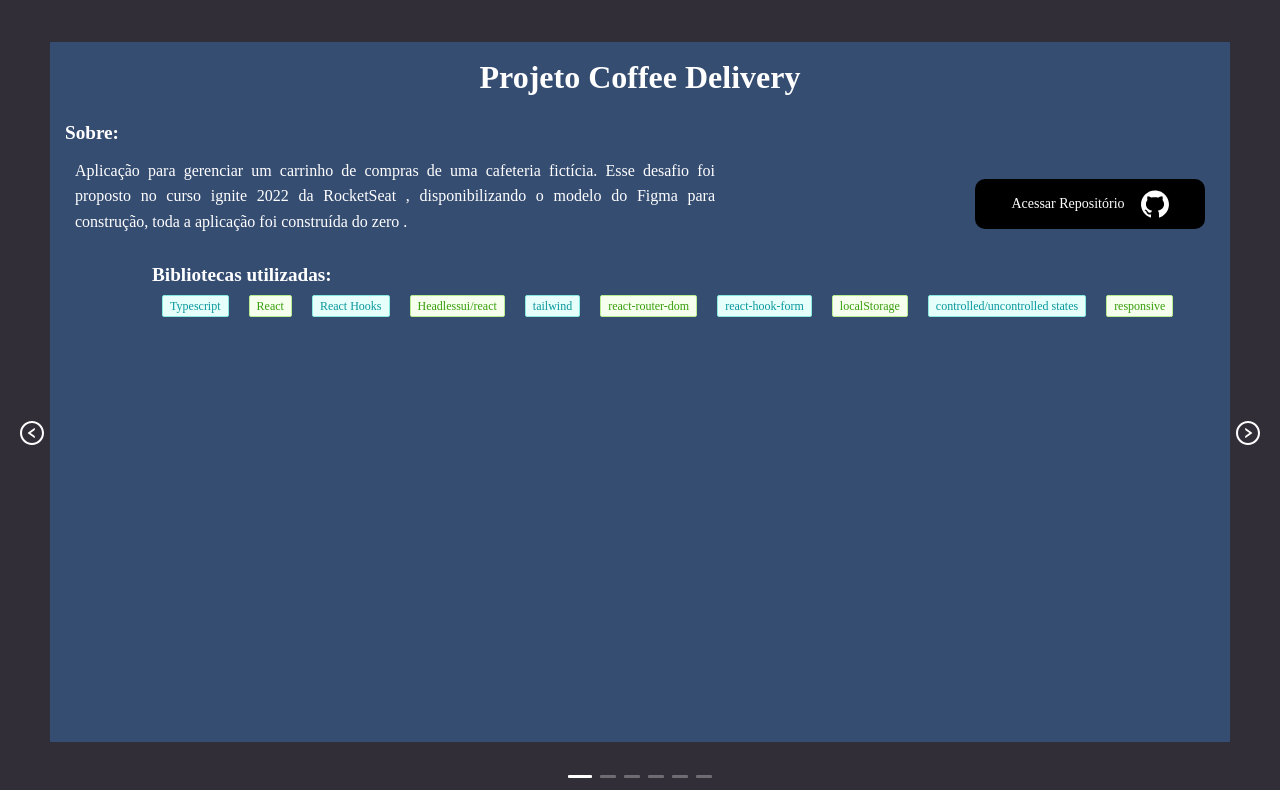
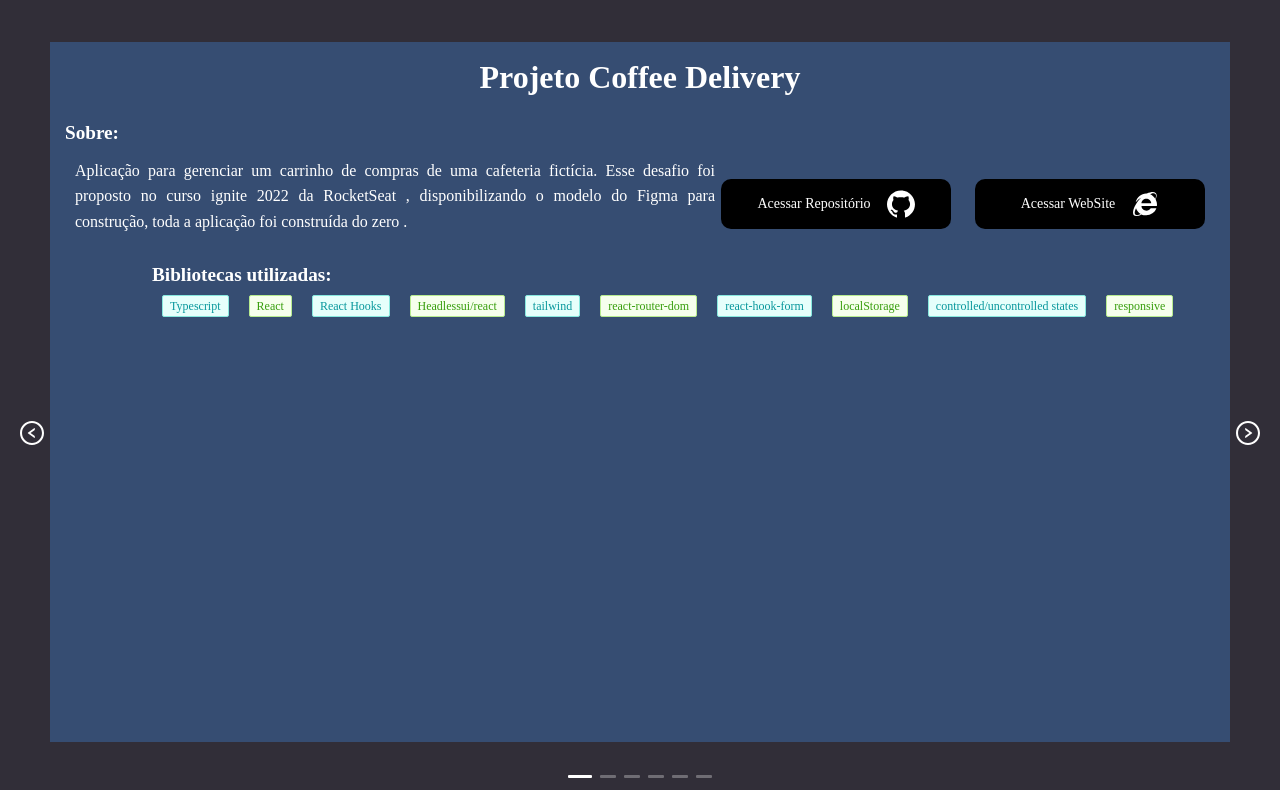
Before and after one commit to italocc-git/my-portfolio, a React (Create React App) app: page / in a window 1280 px wide. Shown: the part 1309-2099 px from the top of the page. Built offline with nearby package versions, Linux system fonts and the light colour scheme.

Commit message:
feature: adicionando dominio do coffee delivery

```diff
--- a/src/components/MyProjects/data.ts
+++ b/src/components/MyProjects/data.ts
@@ -10,7 +10,7 @@ export const data: MyProjectsListProps[] = [
         technologies: ['Typescript', 'React', 'React Hooks', 'Headlessui/react', 'tailwind', 'react-router-dom', 'react-hook-form', 'localStorage', 'controlled/uncontrolled states', 'responsive'],
         /* demonstration: feedbackDemonstrationGif, */
         linkGithub: 'https://github.com/italocc-git/coffee-delivery',
-        /* linkPublicate: 'https://nlw-return-impulse-lake-six.vercel.app/' */
+         linkPublicate: 'https://coffee-delivery-sable.vercel.app/'
 
     },
     {
```
